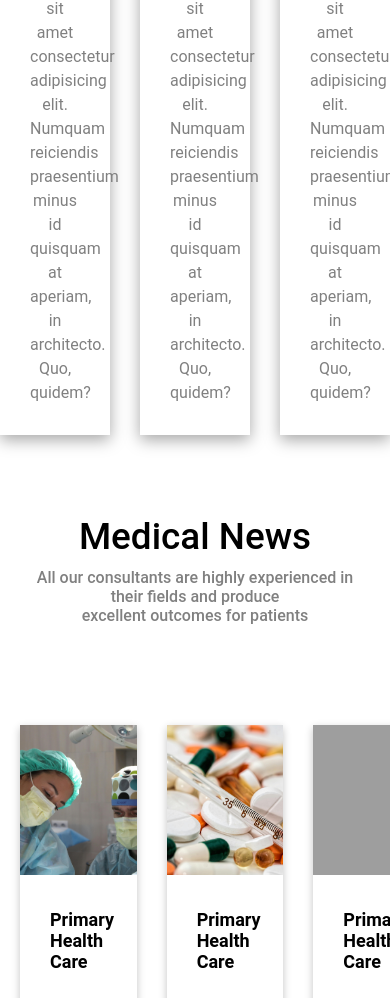
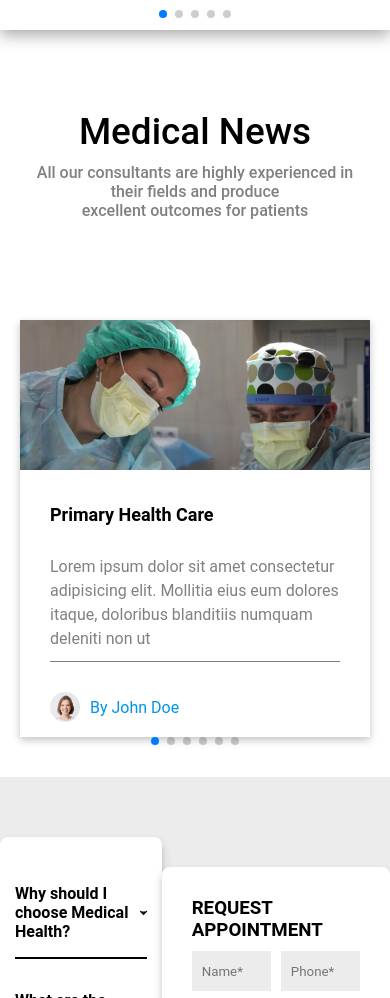
Before and after one commit to cihandundar/medical-home-page, a plain HTML site: page index.html in a window 390 px wide. Shown: the part 5014-6012 px from the top of the page. Drawn offline with nearby package versions, Linux system fonts and the light colour scheme; grey boxes are pictures that could not be loaded.

Commit message:
slider fix

```diff
--- a/index.html
+++ b/index.html
@@ -496,8 +496,8 @@
                   </div>
                 </div>
               </div>
+              <div class="swiper-pagination"></div>
             </div>
-            <div class="swiper-pagination"></div>
           </div>
         </div>
         <div class="news">
@@ -599,7 +599,7 @@
                 </div>
                 <div class="news-box swiper-slide">
                   <img
-                    src="/images/pexels-karolina-grabowska-4021775.jpg"
+                    src="/images/pexels-turan-kaymaz-98046252-17317655.jpg"
                     alt=""
                   />
                   <div class="news-box-text">
--- a/script.js
+++ b/script.js
@@ -1,22 +1,47 @@
+// REVIEWS SLIDER
+
+var swiper = new Swiper(".reviews-swiper", {
+  slidesPerView: 3,
+  spaceBetween: 30,
+  grabCursor: true,
+  pagination: {
+    el: ".swiper-pagination",
+    clickable: true,
+  },
+
+  breakpoints: {
+    0: {
+      slidesPerView: 1,
+    },
+    620: {
+      slidesPerView: 2,
+    },
+    1024: {
+      slidesPerView: 3,
+    },
+  },
+});
+
 // NEWS SLIDER
 
 var swiper = new Swiper(".news-swiper", {
   slidesPerView: 3,
   spaceBetween: 30,
+  grabCursor: true,
   pagination: {
     el: ".swiper-pagination",
     clickable: true,
   },
-});
-
-// REVIEWS SLIDER
-
-var swiper = new Swiper(".reviews-swiper", {
-  slidesPerView: 3,
-  spaceBetween: 30,
-  pagination: {
-    el: ".swiper-pagination",
-    clickable: true,
+  breakpoints: {
+    0: {
+      slidesPerView: 1,
+    },
+    620: {
+      slidesPerView: 2,
+    },
+    1024: {
+      slidesPerView: 3,
+    },
   },
 });
 
--- a/styles/index.css
+++ b/styles/index.css
@@ -770,6 +770,7 @@ i {
   font-size: 1rem;
   color: #0194e9;
 }
+
 /* REQUEST SECTION CSS */
 
 .request {
```
